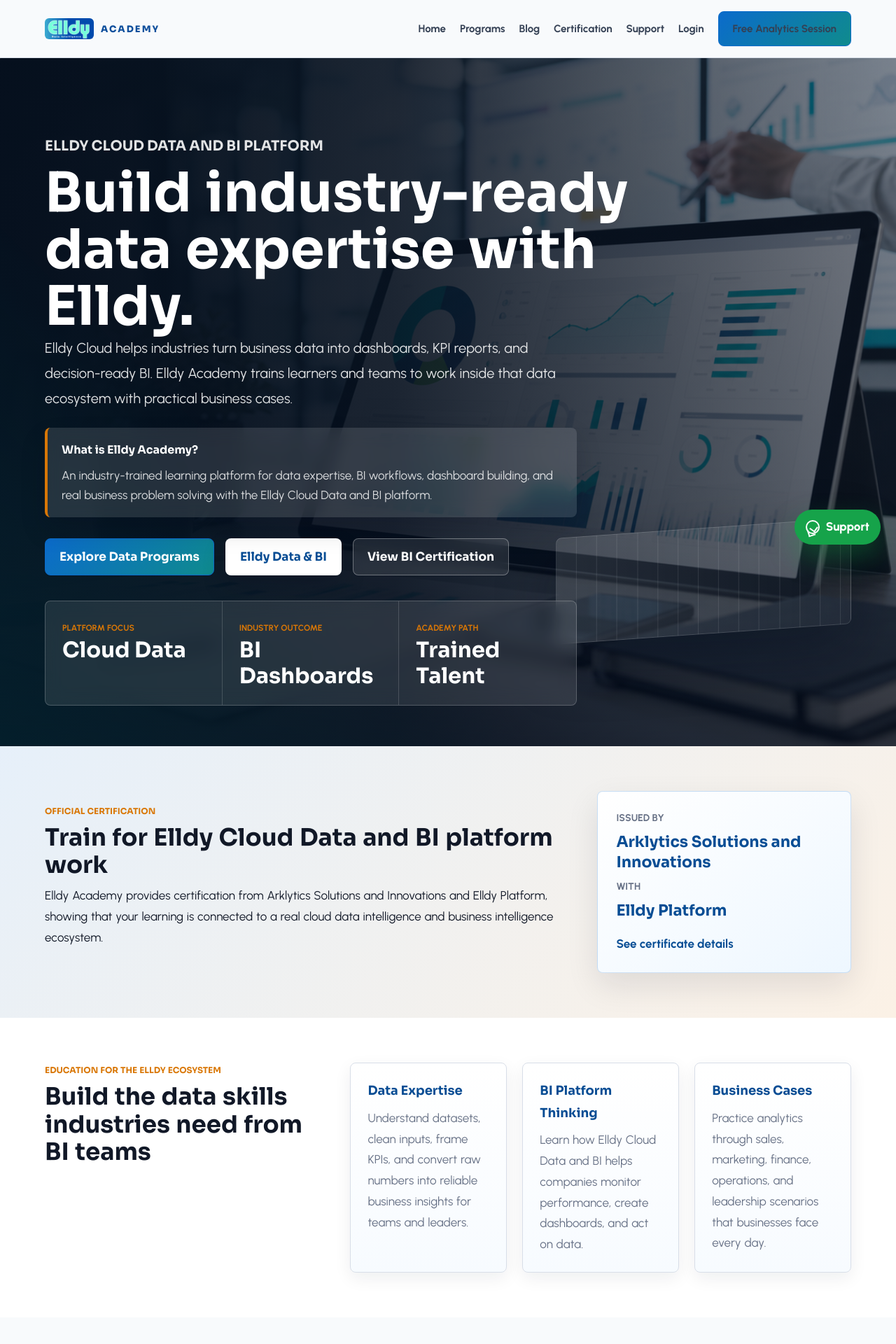
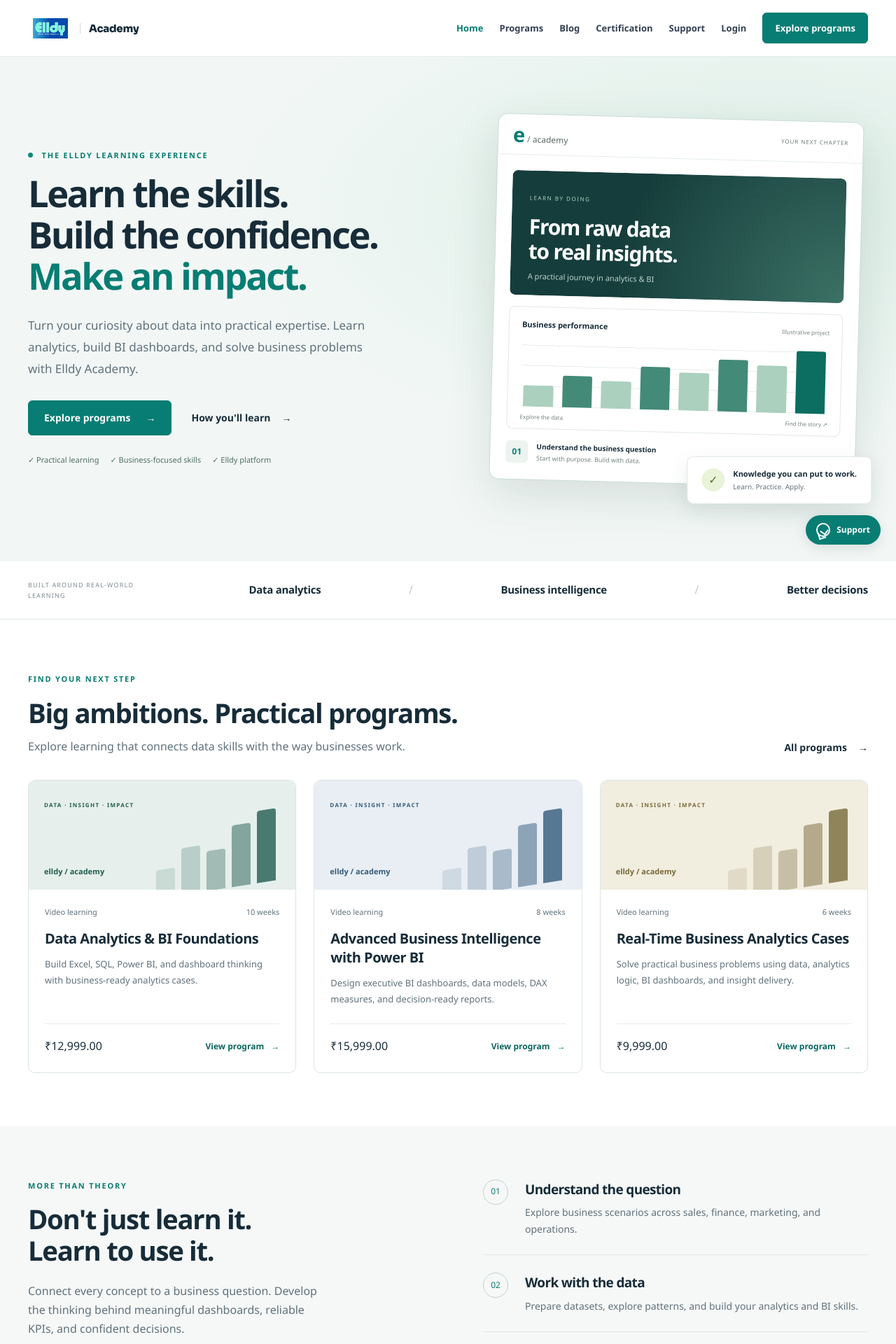
Before and after one commit to samsurnakanti/academy, a PHP site: page / in a window 1280 px wide. Shown: the top 1920 px of the page at 70% size. Run offline with PHP 8.4, Linux system fonts and the light colour scheme; data comes from the database, SQL or seed files in the repository; data that the repository does not hold is empty; some libraries are stand-ins or nearby versions.

Commit message:
Redesign academy website and improve program discovery

```diff
--- a/assets/js/app.js
+++ b/assets/js/app.js
@@ -7,15 +7,8 @@ document.querySelectorAll('[data-confirm]').forEach((element) => {
 });
 
 const siteHeader = document.querySelector('.site-header');
-const brandLabel = document.querySelector('.brand-label');
 const menuToggle = document.querySelector('.menu-toggle');
 const mainNav = document.querySelector('.main-nav');
-const brandPhrases = [
-    'Academy',
-    'Data Intelligence',
-    'Business Intelligence (BI)',
-    'Data Analytics',
-];
 const isInstalledApp = window.matchMedia('(display-mode: standalone)').matches || window.navigator.standalone === true;
 const appAnalyticsUrl = document.body.dataset.appAnalyticsUrl;
 const appAnalyticsToken = document.body.dataset.appAnalyticsToken;
@@ -34,20 +27,6 @@ if (siteHeader) {
     syncHeaderState();
     window.addEventListener('scroll', syncHeaderState, { passive: true });
     document.addEventListener('scroll', syncHeaderState, { passive: true });
-}
-
-if (brandLabel) {
-    let phraseIndex = 0;
-
-    window.setInterval(() => {
-        brandLabel.classList.add('is-changing');
-
-        window.setTimeout(() => {
-            phraseIndex = (phraseIndex + 1) % brandPhrases.length;
-            brandLabel.textContent = brandPhrases[phraseIndex];
-            brandLabel.classList.remove('is-changing');
-        }, 280);
-    }, 2400);
 }
 
 if (siteHeader && menuToggle && mainNav) {
@@ -509,3 +488,48 @@ document.querySelectorAll('.video-frame.native-player').forEach((frame) => {
     });
     window.addEventListener('beforeunload', () => saveProgress(true));
 });
+
+// Program discovery progressively enhances the server-rendered catalog.
+const programCatalog = document.querySelector('[data-program-catalog]');
+if (programCatalog) {
+    const cards = Array.from(programCatalog.querySelectorAll('[data-program-card]'));
+    const search = programCatalog.querySelector('[data-program-search]');
+    const filters = programCatalog.querySelectorAll('[data-program-filter]');
+    let format = 'all';
+    programCatalog.querySelector('.catalog-toolbar').hidden = false;
+    const updatePrograms = () => {
+        const query = search.value.trim().toLowerCase();
+        let count = 0;
+        cards.forEach((card) => {
+            const visible = (format === 'all' || card.dataset.format === format) && card.dataset.search.includes(query);
+            card.hidden = !visible;
+            if (visible) count += 1;
+        });
+        programCatalog.querySelector('[data-program-count]').textContent = `${count} program${count === 1 ? '' : 's'} to explore`;
+        programCatalog.querySelector('[data-program-empty]').hidden = count !== 0;
+    };
+    filters.forEach((button) => button.addEventListener('click', () => {
+        format = button.dataset.programFilter;
+        filters.forEach((item) => {
+            item.classList.toggle('is-active', item === button);
+            item.setAttribute('aria-pressed', String(item === button));
+        });
+        updatePrograms();
+    }));
+    search.addEventListener('input', updatePrograms);
+}
+if (mainNav) {
+    const currentPath = window.location.pathname.replace(/\/$/, '').replace(/\/index\.php$/, '');
+    mainNav.querySelectorAll('a').forEach((link) => {
+        const linkPath = new URL(link.href).pathname.replace(/\/$/, '');
+        if (linkPath === currentPath) link.setAttribute('aria-current', 'page');
+    });
+    document.addEventListener('keydown', (event) => {
+        if (event.key === 'Escape' && siteHeader.classList.contains('menu-open')) {
+            siteHeader.classList.remove('menu-open');
+            menuToggle.setAttribute('aria-expanded', 'false');
+            menuToggle.setAttribute('aria-label', 'Open menu');
+            menuToggle.focus();
+        }
+    });
+}
--- a/includes/footer.php
+++ b/includes/footer.php
@@ -12,7 +12,7 @@
         [
             'label' => 'Programs',
             'url' => public_url('programs'),
-            'match' => ['programs.php'],
+            'match' => ['courses.php', 'course.php'],
             'icon' => '<path d="M4 5.5A2.5 2.5 0 0 1 6.5 3H20v16H6.5A2.5 2.5 0 0 0 4 21.5v-16Zm2.5-.5a.5.5 0 0 0-.5.5v12.55c.16-.03.33-.05.5-.05H18V5H6.5Z"/>',
         ],
         [
@@ -53,7 +53,7 @@
     <footer class="site-footer">
         <div class="footer-brand">
             <strong>Elldy Academy</strong>
-            <p>The official learning initiative of the Elldy platform, created to build awareness, educate learners in data analytics, and connect business-case thinking with practical BI learning.</p>
+            <p>Practical data skills. Real business thinking. Learn to turn information into better decisions with the official learning initiative of the Elldy platform.</p>
         </div>
         <div class="footer-links">
             <strong>Explore</strong>
@@ -74,6 +74,7 @@
             <p><span>WhatsApp</span><a href="https://wa.me/919490238737" target="_blank" rel="noopener">+91 94902 38737</a></p>
             <p><span>Email</span><a href="mailto:Info@arklytics.in">Info@arklytics.in</a></p>
         </div>
+        <div class="footer-bottom"><span>&copy; <?= date('Y') ?> Elldy Academy. All rights reserved.</span><span>Learn with purpose. Build with confidence.</span></div>
     </footer>
     <a
         class="support-whatsapp"
--- a/includes/header.php
+++ b/includes/header.php
@@ -45,8 +45,9 @@ $admin = current_admin();
     <meta name="apple-mobile-web-app-status-bar-style" content="default">
     <meta name="theme-color" content="#0b6bcb">
     <link rel="stylesheet" href="<?= e(asset_url('assets/css/style.css')) ?>">
+    <link rel="stylesheet" href="<?= e(asset_url('assets/css/academy.css')) ?>">
 </head>
-<body
+<body class="academy-site"
     data-service-worker-url="<?= e(public_url('service-worker.js')) ?>"
     data-app-analytics-url="<?= e(public_url('track_app.php')) ?>"
     data-app-analytics-token="<?= e(csrf_token()) ?>"
@@ -55,6 +56,7 @@ $admin = current_admin();
     src="https://www.facebook.com/tr?id=3066061163585047&ev=PageView&noscript=1"
     alt=""
 ></noscript>
+<a class="skip-link" href="#main-content">Skip to content</a>
 <header class="site-header">
     <button class="menu-toggle" type="button" aria-expanded="false" aria-controls="main-navigation" aria-label="Open menu">
         <span></span>
@@ -74,19 +76,19 @@ $admin = current_admin();
         <a href="<?= e(public_url('certification')) ?>">Certification</a>
         <a href="<?= e(public_url('connect.php')) ?>">Support</a>
         <?php if ($user): ?>
-            <a href="<?= e(public_url('dashboard.php')) ?>">My Sessions</a>
+            <a href="<?= e(public_url('dashboard.php')) ?>">My learning</a>
             <a href="<?= e(public_url('profile.php')) ?>">Profile</a>
             <a href="<?= e(public_url('logout.php')) ?>">Logout</a>
         <?php else: ?>
             <a href="<?= e(public_url('login.php')) ?>">Login</a>
-            <a class="nav-cta" href="<?= e(public_url('programs')) ?>">Free Analytics Session</a>
+            <a class="nav-cta" href="<?= e(public_url('programs')) ?>">Explore programs</a>
         <?php endif; ?>
         <?php if ($admin): ?>
             <a href="<?= e(public_url('admin/index.php')) ?>">Admin</a>
         <?php endif; ?>
     </nav>
 </header>
-<main>
+<main id="main-content">
 <?php foreach (flashes() as $item): ?>
     <div class="flash <?= e($item['type']) ?>"><?= e($item['message']) ?></div>
 <?php endforeach; ?>
--- /dev/null
+++ b/includes/program-card.php
@@ -0,0 +1,14 @@
+<?php
+$showFeeDetails = course_should_show_fee_details($course);
+$isFreeProgram = !course_requires_payment($course);
+$isLiveProgram = ($course['delivery_type'] ?? 'video') === 'live_session';
+$regularFee = max(0, (float) ($course['fee'] ?? 0));
+$hasCourseDiscount = $showFeeDetails && $regularFee > 0 && course_fee_amount($course) < $regularFee;
+?>
+<article class="course-card academy-program" data-program-card data-format="<?= $isLiveProgram ? 'live' : 'video' ?>" data-search="<?= e(strtolower($course['title'] . ' ' . $course['short_description'])) ?>">
+    <div class="program-art <?= $isLiveProgram ? 'program-art-live' : '' ?>" aria-hidden="true"><span class="program-art-label"><?= $isLiveProgram ? 'LIVE LEARNING' : 'DATA &middot; INSIGHT &middot; IMPACT' ?></span><div class="program-art-graphic"><i></i><i></i><i></i><i></i><i></i></div><span class="program-art-mark">elldy / academy</span></div>
+    <div class="program-card-content"><div class="course-topline"><span><?= $isLiveProgram ? 'Live sessions' : 'Video learning' ?></span><span><?= e($course['duration']) ?></span></div>
+    <h3><a href="<?= e(program_url($course)) ?>"><?= e($course['title']) ?></a></h3><p><?= e($course['short_description']) ?></p>
+    <?php if ($hasCourseDiscount): ?><span class="course-badge offer">Special program price</span><?php endif; ?>
+    <div class="program-card-footer"><div><?php if ($showFeeDetails): ?><?= public_price_html($course, 'program') ?><?php else: ?><span class="program-access">Enrollment available</span><?php endif; ?></div><a href="<?= e(program_url($course)) ?>" aria-label="<?= e('View program: ' . $course['title']) ?>">View program <span aria-hidden="true">&rarr;</span></a></div></div>
+</article>
--- a/index.php
+++ b/index.php
@@ -8,118 +8,42 @@ $courses = active_courses(6);
 $blogPosts = published_blog_posts(3);
 require __DIR__ . '/includes/header.php';
 ?>
-<section class="hero">
-    <div class="hero-copy">
-        <p class="eyebrow">Elldy Cloud Data and BI Platform</p>
-        <h1>Build industry-ready data expertise with Elldy.</h1>
-        <p>Elldy Cloud helps industries turn business data into dashboards, KPI reports, and decision-ready BI. Elldy Academy trains learners and teams to work inside that data ecosystem with practical business cases.</p>
-        <div class="hero-definition">
-            <strong>What is Elldy Academy?</strong>
-            <span>An industry-trained learning platform for data expertise, BI workflows, dashboard building, and real business problem solving with the Elldy Cloud Data and BI platform.</span>
+<section class="academy-hero">
+    <div class="academy-hero-copy">
+        <p class="eyebrow"><span class="status-dot"></span> THE ELLDY LEARNING EXPERIENCE</p>
+        <h1>Learn the skills.<br>Build the confidence.<br><em>Make an impact.</em></h1>
+        <p class="hero-lead">Turn your curiosity about data into practical expertise. Learn analytics, build BI dashboards, and solve business problems with Elldy Academy.</p>
+        <div class="hero-actions">
+            <a class="button primary" href="<?= e(public_url('programs')) ?>">Explore programs <span aria-hidden="true">&rarr;</span></a>
+            <a class="text-link" href="#learning-experience">How you'll learn <span aria-hidden="true">&rarr;</span></a>
         </div>
-        <div class="hero-actions">
-            <a class="button primary" href="<?= e(public_url('programs')) ?>">Explore Data Programs</a>
-            <a class="button platform" href="https://elldy.com/" target="_blank" rel="noopener">Elldy Data &amp; BI</a>
-            <a class="button secondary" href="<?= e(public_url('certification')) ?>">View BI Certification</a>
+        <div class="hero-assurances"><span>&#10003; Practical learning</span><span>&#10003; Business-focused skills</span><span>&#10003; Elldy platform</span></div>
+    </div>
+    <div class="learning-preview" aria-label="Illustration of the practical learning journey">
+        <div class="preview-top"><span class="preview-brand">e<span> / academy</span></span><span class="preview-label">YOUR NEXT CHAPTER</span></div>
+        <div class="preview-body">
+            <div class="preview-course"><span class="preview-tag">LEARN BY DOING</span><h2>From raw data<br>to real insights.</h2><p>A practical journey in analytics &amp; BI</p></div>
+            <div class="sample-chart"><div class="chart-heading"><strong>Business performance</strong><span>Illustrative project</span></div><div class="chart-bars" aria-hidden="true"><i style="--bar:32%"></i><i style="--bar:48%"></i><i style="--bar:42%"></i><i style="--bar:65%"></i><i style="--bar:58%"></i><i style="--bar:79%"></i><i style="--bar:72%"></i><i style="--bar:95%"></i></div><div class="chart-axis"><span>Explore the data</span><span>Find the story &nearr;</span></div></div>
+            <div class="preview-lesson"><span class="lesson-symbol">01</span><div><strong>Understand the business question</strong><span>Start with purpose. Build with data.</span></div><span aria-hidden="true">&rarr;</span></div>
         </div>
-    </div>
-    <div class="hero-panel">
-        <div>
-            <span>Platform focus</span>
-            <strong>Cloud Data</strong>
-        </div>
-        <div>
-            <span>Industry outcome</span>
-            <strong>BI Dashboards</strong>
-        </div>
-        <div>
-            <span>Academy path</span>
-            <strong>Trained Talent</strong>
-        </div>
+        <div class="preview-note"><span class="note-icon" aria-hidden="true">&#10003;</span><div><strong>Knowledge you can put to work.</strong><span>Learn. Practice. Apply.</span></div></div>
     </div>
 </section>
-
-<section class="section certificate-band">
-    <div>
-        <p class="eyebrow">Official certification</p>
-        <h2>Train for Elldy Cloud Data and BI platform work</h2>
-        <p>Elldy Academy provides certification from Arklytics Solutions and Innovations and Elldy Platform, showing that your learning is connected to a real cloud data intelligence and business intelligence ecosystem.</p>
-    </div>
-    <div class="certificate-mini">
-        <span>Issued by</span>
-        <strong>Arklytics Solutions and Innovations</strong>
-        <span>with</span>
-        <strong>Elldy Platform</strong>
-        <a href="<?= e(public_url('certification')) ?>">See certificate details</a>
+<div class="learning-pillars"><span>BUILT AROUND REAL-WORLD LEARNING</span><strong>Data analytics</strong><span class="pillar-divider">/</span><strong>Business intelligence</strong><span class="pillar-divider">/</span><strong>Better decisions</strong></div>
+<section class="section featured-programs">
+    <div class="section-heading"><div><p class="eyebrow">FIND YOUR NEXT STEP</p><h2>Big ambitions. Practical programs.</h2><p>Explore learning that connects data skills with the way businesses work.</p></div><a class="text-link" href="<?= e(public_url('programs')) ?>">All programs <span aria-hidden="true">&rarr;</span></a></div>
+    <div class="course-grid">
+        <?php foreach ($courses as $course): ?>
+            <?php require __DIR__ . '/includes/program-card.php'; ?>
+        <?php endforeach; ?>
+        <?php if (!$courses): ?><div class="empty"><h3>Your next learning opportunity is on its way.</h3><p>Contact our team for upcoming programs and guidance.</p><a href="<?= e(public_url('contact')) ?>">Talk to the Academy &rarr;</a></div><?php endif; ?>
     </div>
 </section>
-
-<section class="section intelligence-strip">
-    <div>
-        <p class="eyebrow">Education for the Elldy ecosystem</p>
-        <h2>Build the data skills industries need from BI teams</h2>
-    </div>
-    <div class="capability-grid">
-        <article>
-            <strong>Data Expertise</strong>
-            <p>Understand datasets, clean inputs, frame KPIs, and convert raw numbers into reliable business insights for teams and leaders.</p>
-        </article>
-        <article>
-            <strong>BI Platform Thinking</strong>
-            <p>Learn how Elldy Cloud Data and BI helps companies monitor performance, create dashboards, and act on data.</p>
-        </article>
-        <article>
-            <strong>Business Cases</strong>
-            <p>Practice analytics through sales, marketing, finance, operations, and leadership scenarios that businesses face every day.</p>
-        </article>
-    </div>
+<section class="section experience-section" id="learning-experience">
+    <div class="experience-intro"><p class="eyebrow">MORE THAN THEORY</p><h2>Don't just learn it.<br>Learn to use it.</h2><p>Connect every concept to a business question. Develop the thinking behind meaningful dashboards, reliable KPIs, and confident decisions.</p><a class="text-link" href="<?= e(public_url('about')) ?>">Get to know the Academy <span aria-hidden="true">&rarr;</span></a></div>
+    <div class="journey-steps"><article><span>01</span><div><h3>Understand the question</h3><p>Explore business scenarios across sales, finance, marketing, and operations.</p></div></article><article><span>02</span><div><h3>Work with the data</h3><p>Prepare datasets, explore patterns, and build your analytics and BI skills.</p></div></article><article><span>03</span><div><h3>Turn insight into action</h3><p>Build dashboards and communicate what the numbers mean for a business.</p></div></article></div>
 </section>
-
-<section class="section">
-    <div class="section-heading">
-        <div>
-            <p class="eyebrow">Platform-led analytics programs</p>
-            <h2>Learn data analytics, business analytics, and BI workflows</h2>
-        </div>
-        <a href="<?= e(public_url('programs')) ?>">View all</a>
-    </div>
-    <div class="course-grid">
-        <?php foreach ($courses as $course): ?>
-            <?php $isFreeProgram = !course_requires_payment($course); ?>
-            <article class="course-card <?= $isFreeProgram ? 'is-free' : 'is-paid' ?>">
-                <div class="course-topline">
-                    <span><?= e($course['duration']) ?></span>
-                    <?= public_price_html($course, 'program') ?>
-                </div>
-                <div class="course-badges">
-                    <?php if ($isFreeProgram): ?>
-                        <span class="course-badge free">Free</span>
-                    <?php else: ?>
-                        <span class="course-badge certificate">
-                            <svg viewBox="0 0 24 24" aria-hidden="true">
-                                <path d="M12 3 6 6v5c0 4.2 2.55 8.1 6 9.6 3.45-1.5 6-5.4 6-9.6V6l-6-3Zm0 2.2 4 2v3.8c0 3.1-1.7 6.06-4 7.45-2.3-1.39-4-4.35-4-7.45V7.2l4-2Zm-1 4.3v4l3.4 2 .8-1.38-2.7-1.57V9.5H11Z"/>
-                            </svg>
-                            Certificate
-                        </span>
-                        <span class="course-badge premium">
-                            <svg viewBox="0 0 24 24" aria-hidden="true">
-                                <path d="m12 3 2.47 5.01L20 8.82l-4 3.9.94 5.51L12 15.63l-4.94 2.6L8 12.72l-4-3.9 5.53-.81L12 3Z"/>
-                            </svg>
-                            Elldy Premium Access
-                        </span>
-                    <?php endif; ?>
-                </div>
-                <h3><?= e($course['title']) ?></h3>
-                <p><?= e($course['short_description']) ?></p>
-                <a class="button small" href="<?= e(program_url($course)) ?>">View Program</a>
-            </article>
-        <?php endforeach; ?>
-        <?php if (!$courses): ?>
-            <p class="empty">No courses are active yet. Add courses from the admin panel.</p>
-        <?php endif; ?>
-    </div>
-</section>
-
+<section class="section credential-section"><div class="credential-art" aria-hidden="true"><div class="credential-sheet"><span>ELLDY ACADEMY</span><div class="credential-seal">&#10023;</div><strong>Learning with<br>recognition.</strong><div class="credential-rule"></div><small>ARKLYTICS &times; ELLDY PLATFORM</small></div></div><div><p class="eyebrow">RECOGNISE YOUR PROGRESS</p><h2>Skills worth building.<br>Learning worth showing.</h2><p>Explore certification from Arklytics Solutions and Innovations and Elldy Platform, connecting your learning to the Elldy Cloud Data and BI ecosystem.</p><a class="button secondary" href="<?= e(public_url('certification')) ?>">Explore certification <span aria-hidden="true">&rarr;</span></a><small class="credential-disclaimer">View program details for certification requirements and fees.</small></div></section>
 <?php if ($blogPosts): ?>
 <section class="section">
     <div class="section-heading">
@@ -169,37 +93,5 @@ require __DIR__ . '/includes/header.php';
     </div>
 </section>
 
-<section class="section split">
-    <div>
-        <p class="eyebrow">For learners and business teams</p>
-        <h2>From business questions to data-driven decisions</h2>
-        <p>Elldy Academy teaches the workflow behind modern BI platforms: understand a business problem, prepare data, build BI views, integrate analytics thinking into business operations, and communicate decisions clearly.</p>
-        <div class="process-list">
-            <span>01. Understand business cases</span>
-            <span>02. Analyse data patterns</span>
-            <span>03. Build BI dashboards</span>
-            <span>04. Apply insights to business decisions</span>
-        </div>
-    </div>
-    <div class="activity-list">
-        <div class="activity-item">
-            <div>
-                <strong>For students and analysts</strong>
-                <span>Build practical confidence in datasets, reporting, KPIs, dashboards, and analytics storytelling.</span>
-            </div>
-        </div>
-        <div class="activity-item">
-            <div>
-                <strong>For CEOs and departments</strong>
-                <span>Understand how sales, marketing, finance, and operations teams can use analytics in daily decisions.</span>
-            </div>
-        </div>
-        <div class="activity-item">
-            <div>
-                <strong>For business integration</strong>
-                <span>Learn how BI platforms can connect data, people, and decisions across a growing business.</span>
-            </div>
-        </div>
-    </div>
-</section>
+<section class="academy-cta"><div><p class="eyebrow">YOUR NEXT CHAPTER STARTS HERE</p><h2>Build a stronger future with data.</h2><p>Find your program. Take your first step. Put your learning to work.</p></div><a class="button primary" href="<?= e(public_url('programs')) ?>">Find your program <span aria-hidden="true">&rarr;</span></a></section>
 <?php require __DIR__ . '/includes/footer.php'; ?>
--- a/service-worker.js
+++ b/service-worker.js
@@ -1,7 +1,8 @@
-const CACHE_NAME = 'elldy-academy-v3';
+const CACHE_NAME = 'elldy-academy-professional-v2';
 const STATIC_ASSETS = [
     './',
     './assets/css/style.css',
+    './assets/css/academy.css',
     './assets/js/app.js',
     './assets/elldy-logo.png',
     './assets/icons/app-icon-192.png',
```
Also changed, not shown: courses.php (+6 -49 lines), assets/css/academy.css (added).
